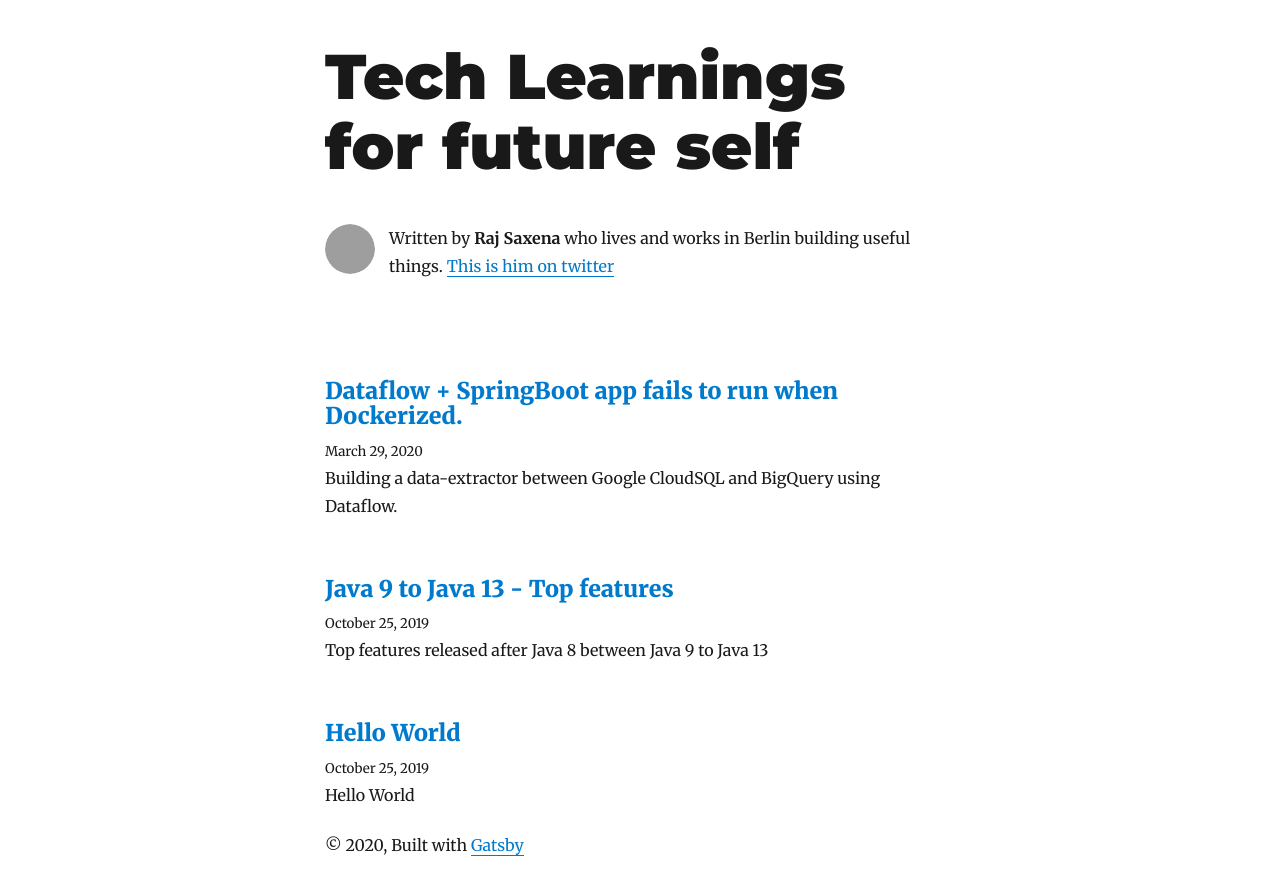
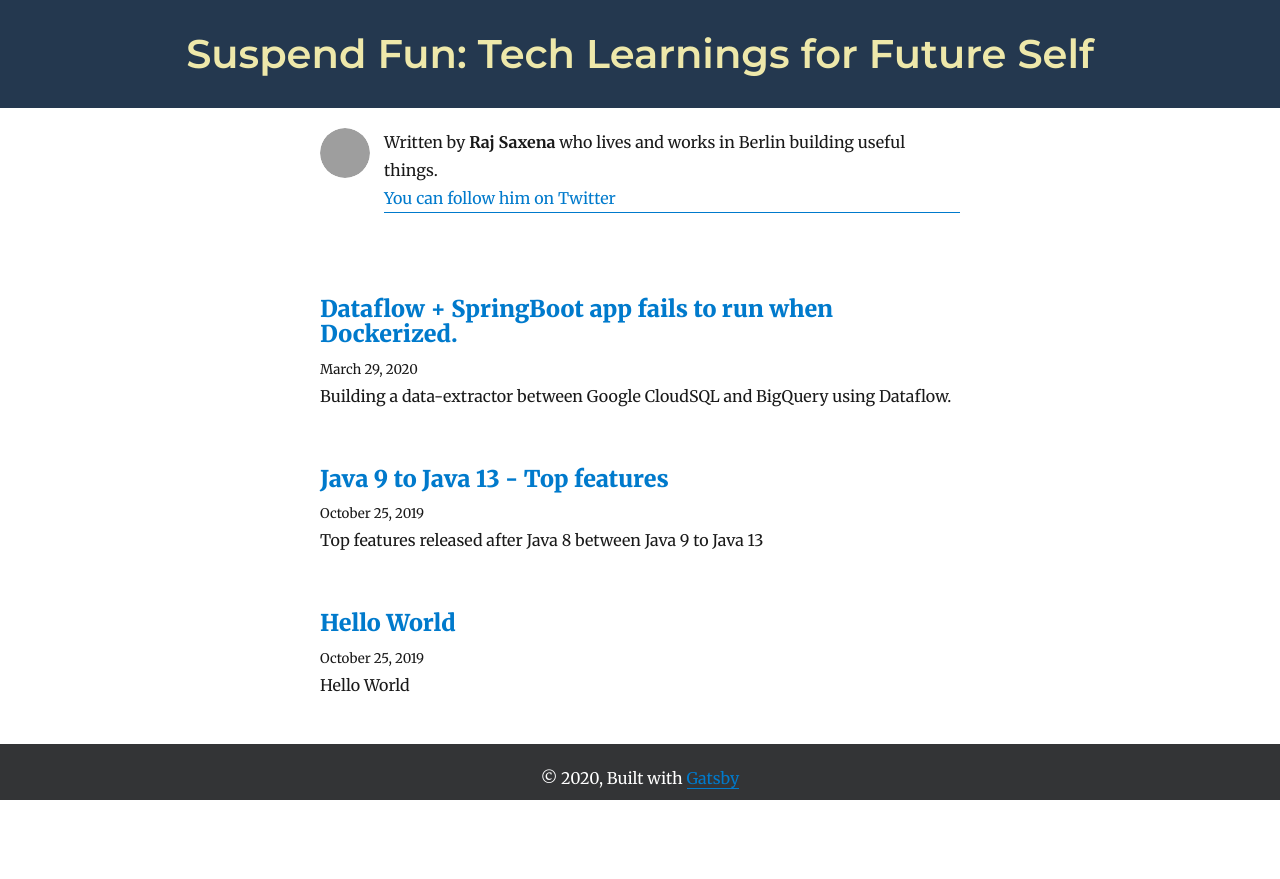
Before and after one commit to raj-saxena/blog-site, a Gatsby site: page / in a window 1280 px wide. After the commit the page ends 800 px from the top, so only its background shows below. Built offline with nearby package versions, Linux system fonts and the light colour scheme; Gatsby itself is replaced by a stand-in of ours; some packages are replaced by stand-ins of ours; grey boxes are pictures that could not be loaded.

Commit message:
try again

```diff
--- a/content/blog/2020/Dataflow-Springboot-app-fails-to-run-when-dockerised/index.md
+++ b/content/blog/2020/Dataflow-Springboot-app-fails-to-run-when-dockerised/index.md
@@ -2,6 +2,7 @@
 title: Dataflow + SpringBoot app fails to run when Dockerized.
 date: "2020-03-29T12:00:00.000Z"
 description: "Building a data-extractor between Google CloudSQL and BigQuery using Dataflow."
+thumbnail: './data-extractor.png'
 ---
 
 ### The Setup and Problem
--- a/gatsby-config.js
+++ b/gatsby-config.js
@@ -1,9 +1,16 @@
 module.exports = {
   siteMetadata: {
-    title: `Tech Learnings for future self`,
-    author: `Raj Saxena`,
+    title: `Suspend Fun: Tech Learnings for Future Self`,
+    customHeaderTitle: {
+      title: `Suspend Fun`,
+      extra: `Tech Learnings for Future Self`,
+    },
+    author: {
+      name: `Raj Saxena`,
+      summary: `who lives and works in Berlin building useful things.`,
+    },
     description: `Raj Saxena's blog about technical things.`,
-    siteUrl: `https://suspendfun.com/`,
+    siteUrl: `https://suspendfun.com`,
     social: {
       twitter: `therajsaxena`,
     },
@@ -80,12 +87,11 @@ module.exports = {
                 host: "localhost",
                 global: false,
               },
-            }
+            },
           },
           `gatsby-remark-copy-linked-files`,
           `gatsby-remark-smartypants`,
         ],
-
       },
     },
     `gatsby-transformer-sharp`,
@@ -100,13 +106,13 @@ module.exports = {
     {
       resolve: `gatsby-plugin-manifest`,
       options: {
-        name: `Gatsby Starter Blog`,
-        short_name: `GatsbyJS`,
+        name: `Suspend Fun - Technical blog by Raj Saxena`,
+        short_name: `Suspend Fun`,
         start_url: `/`,
         background_color: `#ffffff`,
         theme_color: `#663399`,
         display: `minimal-ui`,
-        icon: `content/assets/gatsby-icon.png`,
+        icon: `content/assets/favicon.png`,
       },
     },
     `gatsby-plugin-offline`,
--- a/src/components/bio.tsx
+++ b/src/components/bio.tsx
@@ -23,7 +23,10 @@ const Bio = () => {
       }
       site {
         siteMetadata {
-          author
+          author {
+            name
+            summary
+          }
           social {
             twitter
           }
@@ -37,12 +40,12 @@ const Bio = () => {
     <div
       style={{
         display: `flex`,
-        marginBottom: rhythm(2.5),
+        marginTop: "20px",
       }}
     >
       <Image
         fixed={data.avatar.childImageSharp.fixed}
-        alt={author}
+        alt={author.name}
         style={{
           marginRight: rhythm(1 / 2),
           marginBottom: 0,
@@ -54,11 +57,13 @@ const Bio = () => {
         }}
       />
       <p>
-        Written by <strong>{author}</strong> who lives and works in Berlin
-        building useful things.
+        Written by <strong>{author.name}</strong> {author.summary}
         {` `}
-        <a href={`https://twitter.com/${social.twitter}`}>
-          This is him on twitter
+        <a
+          style={{ display: "block" }}
+          href={`https://twitter.com/${social.twitter}`}
+        >
+          You can follow him on Twitter
         </a>
       </p>
     </div>
--- /dev/null
+++ b/src/components/layout.css
@@ -0,0 +1,5 @@
+@media only screen and (max-width: 568px) {
+    main {
+        width: 70% !important;
+    }
+}
--- a/src/components/layout.tsx
+++ b/src/components/layout.tsx
@@ -2,6 +2,7 @@ import React from "react"
 import { Link } from "gatsby"
 
 import { rhythm, scale } from "../utils/typography"
+import "./layout.css"
 
 interface Props {
   location: Location
@@ -13,13 +14,13 @@ const Layout = ({ location, title, children }: Props) => {
   const rootPath = `${__PATH_PREFIX__}/`
   let header
 
-  if (location.pathname === rootPath) {
   header = (
     <h1
       style={{
-          ...scale(1.5),
-          marginBottom: rhythm(1.5),
-          marginTop: 0,
+        fontSize: "38px !important",
+        fontWeight: 600,
+        textAlign: "center",
+        margin: 0,
       }}
     >
       <Link
@@ -34,44 +35,38 @@ const Layout = ({ location, title, children }: Props) => {
       </Link>
     </h1>
   )
-  } else {
-    header = (
-      <h3
-        style={{
-          fontFamily: `Montserrat, sans-serif`,
-          marginTop: 0,
-        }}
-      >
-        <Link
-          style={{
-            boxShadow: `none`,
-            textDecoration: `none`,
-            color: `inherit`,
-          }}
-          to={`/`}
-        >
-          {title}
-        </Link>
-      </h3>
-    )
-  }
+
   return (
     <div
       style={{
-        marginLeft: `auto`,
-        marginRight: `auto`,
-        maxWidth: rhythm(24),
-        padding: `${rhythm(1.5)} ${rhythm(3 / 4)}`,
-        position: `relative`,
-        minHeight: `100vh`,
+        width: "100%",
+        margin: "0 auto",
+        position: "relative",
+        minHeight: "100vh",
       }}
     >
-      <header>{header}</header>
-      <main>{children}</main>
+      <header
+        style={{
+          padding: "2rem",
+          background: "#24384f",
+          color: "palegoldenrod",
+        }}
+      >
+        {header}
+      </header>
+      <main style={{ width: "50%", margin: "0 auto", paddingBottom: "2.5rem" }}>
+        {children}
+      </main>
       <footer
         style={{
-          position: `absolute`,
-          bottom: 20,
+          textAlign: "center",
+          background: "#333436",
+          color: "#fff",
+          padding: "20px",
+          width: "100%",
+          position: "absolute",
+          bottom: 0,
+          height: "3.5rem",
         }}
       >
         © {new Date().getFullYear()}, Built with
--- a/src/components/seo.tsx
+++ b/src/components/seo.tsx
@@ -15,9 +15,19 @@ interface Props {
   lang?: string
   meta?: []
   title: string
+  thumbnail?: any
 }
 
-const SEO = ({ description, lang, meta, title }: Props) => {
+const SEO = ({ description, lang, meta, title, thumbnail }: Props) => {
+  const imageSrc = thumbnail && thumbnail.childImageSharp.sizes.src
+
+  let origin = ""
+  if (typeof window !== "undefined") {
+    origin = window.location.origin
+  }
+
+  const image = origin + imageSrc
+
   const { site } = useStaticQuery(
     graphql`
       query {
@@ -25,7 +35,9 @@ const SEO = ({ description, lang, meta, title }: Props) => {
           siteMetadata {
             title
             description
-            author
+            social {
+              twitter
+            }
           }
         }
       }
@@ -64,7 +76,7 @@ const SEO = ({ description, lang, meta, title }: Props) => {
         },
         {
           name: `twitter:creator`,
-          content: site.siteMetadata.author,
+          content: site.siteMetadata.social.twitter,
         },
         {
           name: `twitter:title`,
@@ -73,6 +85,10 @@ const SEO = ({ description, lang, meta, title }: Props) => {
         {
           name: `twitter:description`,
           content: metaDescription,
+        },
+        {
+          name: `twitter:image`,
+          content: image,
         },
       ].concat(meta || [])}
     />
--- a/src/pages/index.tsx
+++ b/src/pages/index.tsx
@@ -22,11 +22,10 @@ const BlogIndex = ({ data }: Props) => {
   const posts = data.allMarkdownRemark.edges
 
   return (
-    typeof window !== `undefined` && (
-      <Layout location={window.location} title={siteTitle}>
-        <SEO title="All posts" />
+    typeof window !== `undefined` && <Layout location={window.location} title={siteTitle}>
+      <SEO title="Suspend Fun" />
       <Bio />
-        {posts.map(({ node }) => {
+      {posts.map(({ node }: any) => {
         const title = node.frontmatter.title || node.fields.slug
         return (
           <article key={node.fields.slug}>
@@ -53,7 +52,6 @@ const BlogIndex = ({ data }: Props) => {
         )
       })}
     </Layout>
-    )
   )
 }
 
```
Also changed, not shown: src/templates/blog-post.tsx (+19 -10 lines), README.md, content/assets/favicon.png (added), 1 other file. Lines whose indentation alone changed are shown as unchanged.
